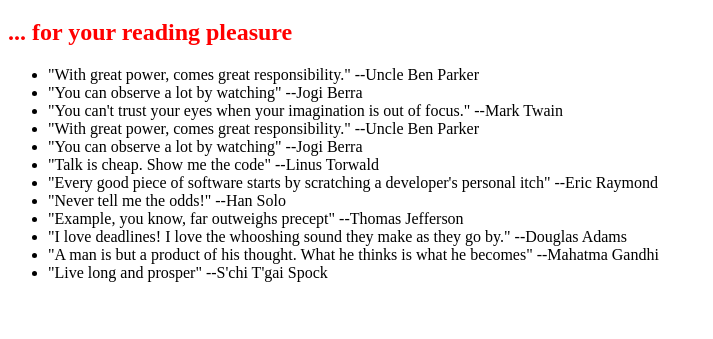
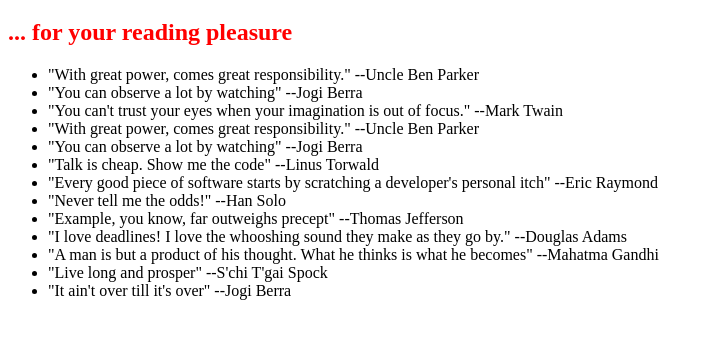
Before and after one commit to MyAtiyah/0main_openSAP_repo, a plain HTML site: page index.html in a window 1280 px wide. Shown: the part 61-400 px from the top of the page, without its empty margins (0-713 px from the left). Drawn offline with Linux system fonts and the light colour scheme.

Commit message:
2nd Jogi Berra quote

```diff
--- a/index.html
+++ b/index.html
@@ -21,6 +21,7 @@
 		     <li>"I love deadlines! I love the whooshing sound they make as they go by." --Douglas Adams</li>
 		     <li>"A man is but a product of his thought. What he thinks is what he becomes" --Mahatma Gandhi</li>
 		     <li>"Live long and prosper" --S'chi T'gai Spock</li>
+	             <li>"It ain't over till it's over" --Jogi Berra</li>
 		</ul>
 	</body>
 </html>
```
